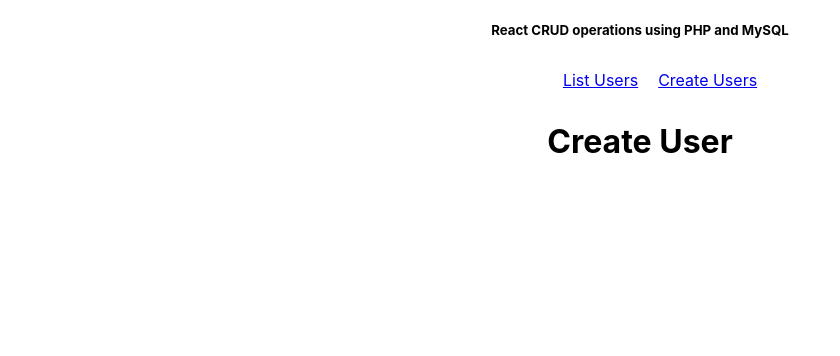
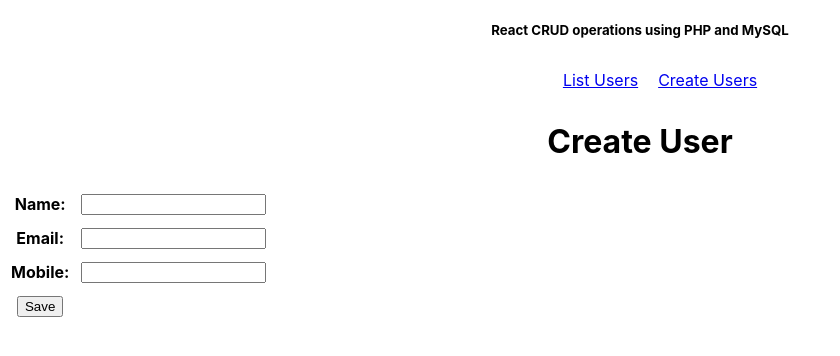
Before and after one commit to KabeloM06/users-test, a React (Create React App) app: page /user/create in a window 1280 px wide. Shown: the top 356 px of the page, without its empty margins (0-840 px from the left). Built offline with nearby package versions, Linux system fonts and the light colour scheme.

Commit message:
created table with relevent info

```diff
--- a/public/index.html
+++ b/public/index.html
@@ -24,7 +24,7 @@
       work correctly both with client-side routing and a non-root public URL.
       Learn how to configure a non-root public URL by running `npm run build`.
     -->
-    <title>React App</title>
+    <title>Users Test</title>
   </head>
   <body>
     <noscript>You need to enable JavaScript to run this app.</noscript>
--- a/src/components/CreateUser.js
+++ b/src/components/CreateUser.js
@@ -1,5 +1,71 @@
+import { useState } from "react";
+
 export default function CreateUser(){
+
+    //maintain state of input boxes
+    const [inputs, setInputs] =useState({});
+
+    const handleChange = (event) => {
+        const name = event.target.name;
+        const value = event.target.value;
+
+        setInputs(values => ({...values, [name]: value}));
+    }
+
+    //prevent auto refresh when submit button is pressed
+    const handleSubmit = (event) =>{
+        event.preventDefault();
+
+        console.log(inputs);
+    }
+
     return (
-        <h1>Create User</h1>
+        <div>
+            <h1>Create User</h1>
+            <form onSubmit={handleSubmit}>
+                <table cellSpacing='10'>
+                    <tbody>
+                        <tr>
+                            <th>
+                                <label>Name: </label>
+                            </th>
+                            <td>
+                                <input type='text' name='name' onChange={handleChange}/>
+                            </td>
+                        </tr>
+                        <tr>
+                            <th>
+                                <label>Email: </label>
+                            </th>
+                            <td>
+                                <input type='email' name='email' onChange={handleChange}/>
+                            </td>
+                        </tr>
+                        <tr>
+                            <th>
+                                <label>Mobile: </label>
+                            </th>
+                            <td>
+                                <input type='text' name='mobile' onChange={handleChange}/>
+                            </td>
+                        </tr>
+                        <tr>
+
+                            <td>
+                                <button>Save</button>
+                            </td>
+                        </tr>
+                    </tbody>
+                </table>
+
+
+                <br/>
+
+
+
+
+            </form>
+        </div>
+
     )
 }
```
